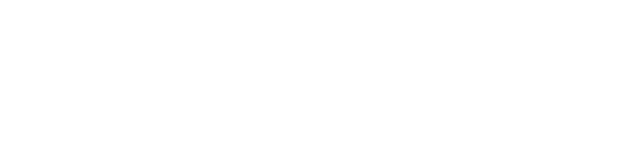
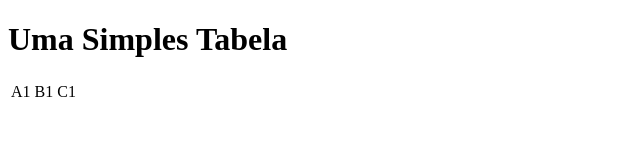
Before and after one commit to PedroBelloS/html-css, a plain HTML site: page exercicios/ex023/index.html in a window 1280 px wide. Shown: the whole page, without its empty margins (0-640 px from the left). Drawn offline with Linux system fonts and the light colour scheme.

Commit message:
Update index.html

```diff
--- a/exercicios/ex023/index.html
+++ b/exercicios/ex023/index.html
@@ -7,5 +7,40 @@
 </head>
 <body>
 
+<h1>Uma Simples Tabela</h1>
+
+<table>
+<tr>
+
+<td>A1</td>
+<td>B1</td>
+<td>C1</td>
+
+</tr>
+</table>
+
 </body>
 </html>
+
+
+<!--
+
+HIERARQUIA DE TABELAS (SIMPLES)
+
+TABLE = tabela
+TABLE ROW = linha de tabelas
+    TABLE HEADER = cabeçalho de tabela
+    TABLE DATA = dado da tabela
+
+
+
+
+
+
+
+
+
+
+
+
+-->
```
